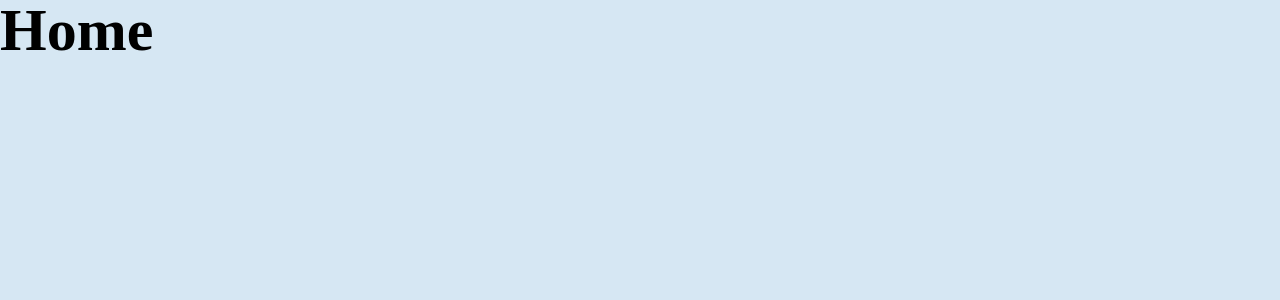
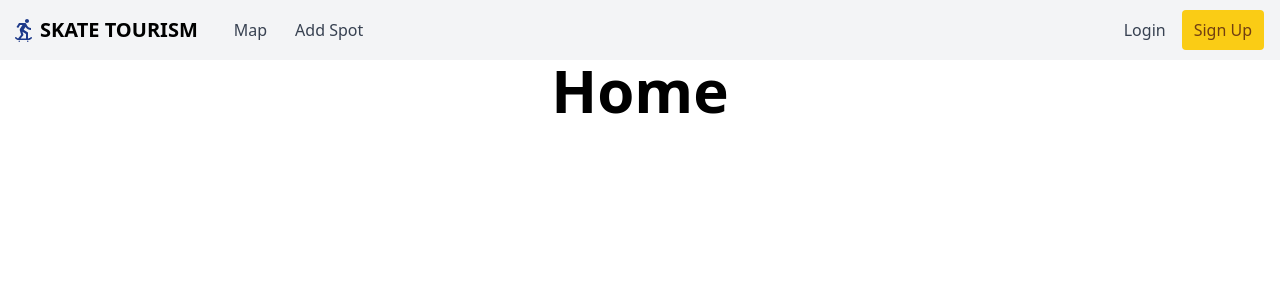
Before and after one commit to zwehr/skate-spots-map-v2, a Next.js app: page / in a window 1280 px wide. Shown: the top 300 px of the page. Built offline with nearby package versions, Linux system fonts and the light colour scheme.

Commit message:
add Navbar component, other minor styling changes

```diff
--- /dev/null
+++ b/components/Navbar.js
@@ -0,0 +1,47 @@
+import Link from 'next/link';
+import { useState } from 'react';
+import { MdOutlineSkateboarding } from 'react-icons/md';
+import { RxHamburgerMenu } from 'react-icons/rx';
+
+export default function Navbar() {
+  const [isMobileMenuHidden, setIsMobileMenuHidden] = useState(true)
+
+  return (
+    <nav className="bg-gray-100">
+      <div className="px-1 mx-auto">
+        <div className="flex justify-between">
+          <div className="flex space-x-4">
+            {/* logo */}
+            <div>
+              <Link href="/" className="flex items-center py-4 px-2">
+                <MdOutlineSkateboarding className="text-2xl text-blue-900 mr-1" />
+                <span className="font-bold text-xl">SKATE TOURISM</span>
+              </Link>
+            </div>
+            {/* primary nav */}
+            <div className="hidden md:flex items-center space-x-1">
+              <Link href="/map-main" className="py-4 px-3 text-gray-700 hover:text-black">Map</Link>
+              <Link href="/add-spot" className="py-4 px-3 text-gray-700 hover:text-black">Add Spot</Link>
+            </div>
+          </div>
+          {/* seconday nav */}
+          <div className="hidden md:flex items-center space-x-1 pr-3">
+            <Link href="/login" className="py-4 px-3 text-gray-700 hover:text-black">Login</Link>
+            <Link href="/signup" className="py-2 px-3 bg-yellow-400 hover:bg-yellow-300 text-yellow-900 hover:text-yellow-800 rounded transition duration-300">Sign Up</Link>
+          </div>
+          {/* mobile hamburger button */}
+          <div class="md:hidden flex items-center pr-3">
+            <button onClick={() => setIsMobileMenuHidden(isMobileMenuHidden ? false : true)}><RxHamburgerMenu className="text-2xl"/></button>
+          </div>
+        </div>
+      </div>
+      {/* mobile menu */}
+      <div className={`md:hidden ${isMobileMenuHidden ? "hidden" : ""}`}>
+        <Link href="/map-main" className="block py-2 px-4 text-sm hover:bg-gray-200">Map</Link>
+        <Link href="/add-spot" className="block py-2 px-4 text-sm hover:bg-gray-200">Add Spot</Link>
+        <Link href="/login" className="block py-2 px-4 text-sm hover:bg-gray-200">Login</Link>
+        <Link href="/signup" className="block py-2 px-4 text-sm hover:bg-gray-200">Sign Up</Link>
+      </div>
+    </nav>
+  )
+}
--- a/package.json
+++ b/package.json
@@ -13,7 +13,8 @@
     "eslint-config-next": "13.2.3",
     "next": "13.2.3",
     "react": "18.2.0",
-    "react-dom": "18.2.0"
+    "react-dom": "18.2.0",
+    "react-icons": "^4.8.0"
   },
   "devDependencies": {
     "autoprefixer": "^10.4.13",
--- a/pages/add-spot.js
+++ b/pages/add-spot.js
@@ -1,7 +1,10 @@
+import Navbar from "@/components/Navbar";
+
 export default function AddSpot() {
   return (
     <>
-      <h1>Add Spot</h1>
+      <Navbar />
+      <h1 className="text-center">Add Spot</h1>
     </>
   )
 }
--- a/pages/index.js
+++ b/pages/index.js
@@ -1,5 +1,6 @@
 import Head from 'next/head'
 import { Inter } from 'next/font/google'
+import Navbar from '@/components/Navbar'
 
 const inter = Inter({ subsets: ['latin'] })
 
@@ -12,7 +13,8 @@ export default function Home() {
         <meta name="viewport" content="width=device-width, initial-scale=1" />
         <link rel="icon" href="/favicon.ico" />
       </Head>
-      <h1 className="">Home</h1>
+      <Navbar />
+      <h1 className="text-center">Home</h1>
     </>
   )
 }
--- a/pages/map-main.js
+++ b/pages/map-main.js
@@ -1,7 +1,10 @@
+import Navbar from "@/components/Navbar";
+
 export default function MapMain() {
   return (
     <>
-      <h1>Map</h1>
+      <Navbar />
+      <h1 className="text-center">Map</h1>
     </>
   )
 }
--- a/styles/globals.css
+++ b/styles/globals.css
@@ -3,15 +3,11 @@
 @tailwind utilities;
 
 @layer base {
-  body {
-    @apply bg-[#d6e7f3] text-[#000]
-  }
-
   h1, h2, h3, h4, h5, h6 {
     @apply font-bold
   }
 
   h1 {
-    @apply text-4xl sm:text-5xl md:text-6xl font-[Raleway]
+    @apply text-4xl sm:text-5xl md:text-6xl
   }
 }
```
Also changed, not shown: 1 other file (tests, documents, lock files or other folders).
